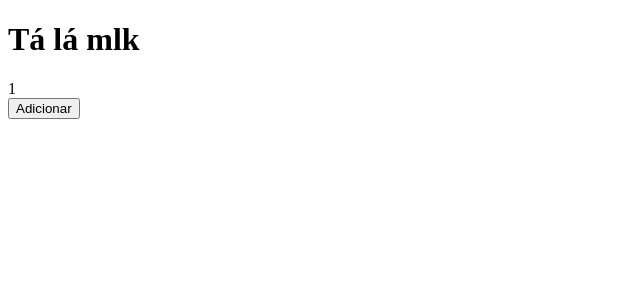
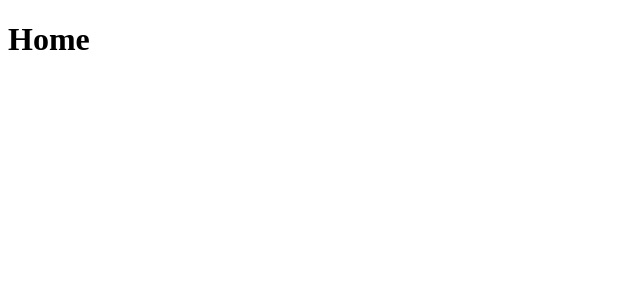
Before and after one commit to pedropellizzaro/next-test, a Next.js app: page / in a window 1280 px wide. Shown: the top 300 px of the page, without its empty margins (0-640 px from the left). Built offline with nearby package versions, Linux system fonts and the light colour scheme.

Commit message:
nova home

```diff
--- a/pages/index.js
+++ b/pages/index.js
@@ -1,27 +1,5 @@
-import { useState } from 'react';
-
 function Home() {
-  return (
-    <div>
-      <h1>Tá lá mlk</h1>
-      <Contador/>
-    </div>
-  )
-}
-
-function Contador() {
-  const [contador, setContador] = useState(1);
-
-  function adicionarContador() {
-    setContador(contador + 1);
-  }
-
-  return (
-    <div>
-      <div>{contador}</div>
-      <button onClick={adicionarContador}>Adicionar</button>
-    </div>
-  )
+  return <h1>Home</h1>
 }
 
 export default Home
```
